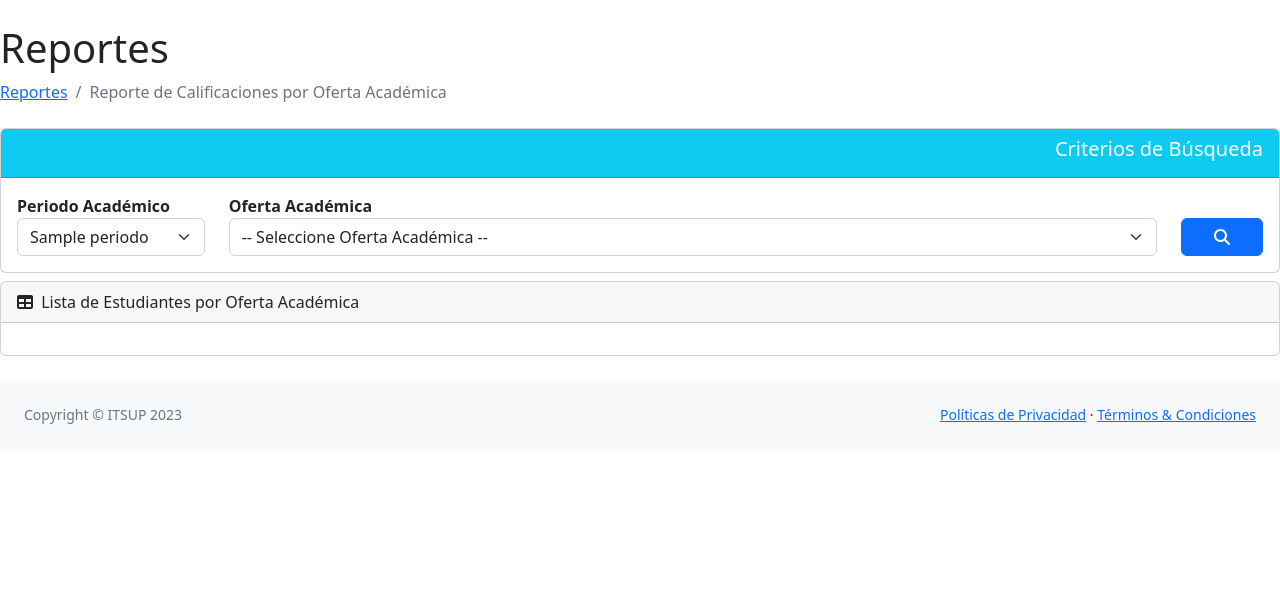
After one commit to luis2201/postgrado, a PHP site: template secretaria/views/reporte/calificacionesindividuales.php in a window 1280 px wide. The commit adds this page. Shown: the top 596 px of the page. Run offline with PHP 8.4, Linux system fonts and the light colour scheme; the template is opened without the code that fills it: most values are stand-ins (such as "Sample title", 1, 10 or a date in 2020); data that the repository does not hold is empty; a stand-in replaces the project's code that opens the database connection; some libraries are stand-ins or nearby versions.

Commit message:
Diseño de reporte individual de calificaciones

```diff
--- a/index.php
+++ b/index.php
@@ -0,0 +1 @@
+<script>window.location.href="estudiante"</script>
--- a/secretaria/views/layout/sidebar.php
+++ b/secretaria/views/layout/sidebar.php
@@ -55,6 +55,8 @@
                             <div class="collapse" id="collapseReportes" aria-labelledby="headingOne" data-bs-parent="#sidenavAccordion">
                                 <nav class="sb-sidenav-menu-nested nav">
                                     <a class="nav-link" href="<?php echo DIR; ?>reporte/listaporoferta">Listas por Oferta Académica</a>
+                                    <a class="nav-link" href="<?php echo DIR; ?>reporte/calificacionesindividuales">Calificaciones Individuales</a>
+                                    <a class="nav-link" href="<?php echo DIR; ?>reporte/calificacionesgrupales">Calificaciones Grupales</a>
                                 </nav>
                             </div>
                         </div>
--- /dev/null
+++ b/secretaria/views/reporte/calificacionesindividuales.php
@@ -0,0 +1,51 @@
+<h1 class="mt-4">Reportes</h1>
+<ol class="breadcrumb mb-4">
+    <li class="breadcrumb-item"><a href="index.html">Reportes</a></li>
+    <li class="breadcrumb-item active">Reporte de Calificaciones por Oferta Académica</li>
+</ol>
+
+<div class="card">
+    <div class="card-header bg-info text-end text-white">
+        <h5>Criterios de Búsqueda</h5>
+    </div>
+    <div class="card-body p-3">
+        <form class ="needs-validation" action="<?php echo DIR; ?>reporte/findestudiantesreporteindividual" method="post" data-action="select" enctype="multipart/form-data" autocomplete="off" novalidate>
+            <div class="row">
+                <div class="col-2">
+                    <label for="PeriodoID">Periodo Académico</label>
+                    <select name="PeriodoID" id="PeriodoID" class="form-select" aria-describedby="inputGroupPrepend" required>
+                        <?php foreach($periodo as $row): ?>
+                            <option value="<?php echo Main::encryption($row->PeriodoID); ?>"><?php echo $row->NombrePeriodo; ?></option>
+                        <?php endforeach; ?>
+                    </select>
+                    <div class="invalid-feedback">Seleccione Periodo Académico</div>
+                </div>
+                <div class="col-9">
+                    <label for="MaestriaID">Oferta Académica</label>
+                    <select name="MaestriaID" id="MaestriaID" class="form-select" aria-describedby="inputGroupPrepend" required>
+                        <option value="">-- Seleccione Oferta Académica --</option>
+                        <?php foreach($maestria as $row): ?>
+                            <option value="<?php echo Main::encryption($row->MaestriaID); ?>"><?php echo $row->NombreMaestria; ?></option>
+                        <?php endforeach; ?>
+                    </select>
+                    <div class="invalid-feedback">Seleccione Oferta Académica</div>
+                </div>
+                <div class="col-1">
+                    <label for=""></label>
+                    <button type="submit" class="btn btn-primary w-100"><i class="fa-solid fa-magnifying-glass"></i></button>
+                </div>
+            </div>
+        </form>
+    </div>
+</div>
+
+
+<div class="card mt-2 mb-4">
+    <div class="card-header">
+        <i class="fas fa-table me-1"></i>
+        Lista de Estudiantes por Oferta Académica
+    </div>
+    <div id="tabla" class="card-body">
+
+    </div>
+</div>
```
Also changed, not shown: secretaria/controllers/ReporteController.php (+45 -0 lines).
